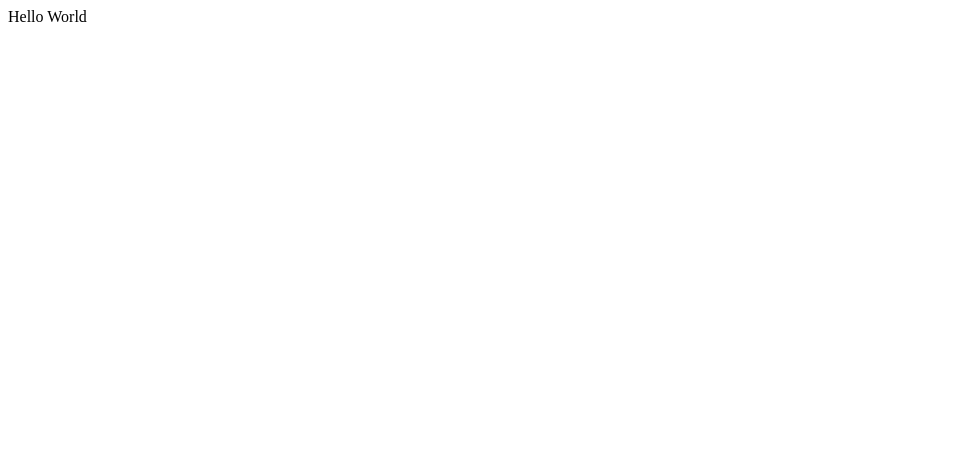
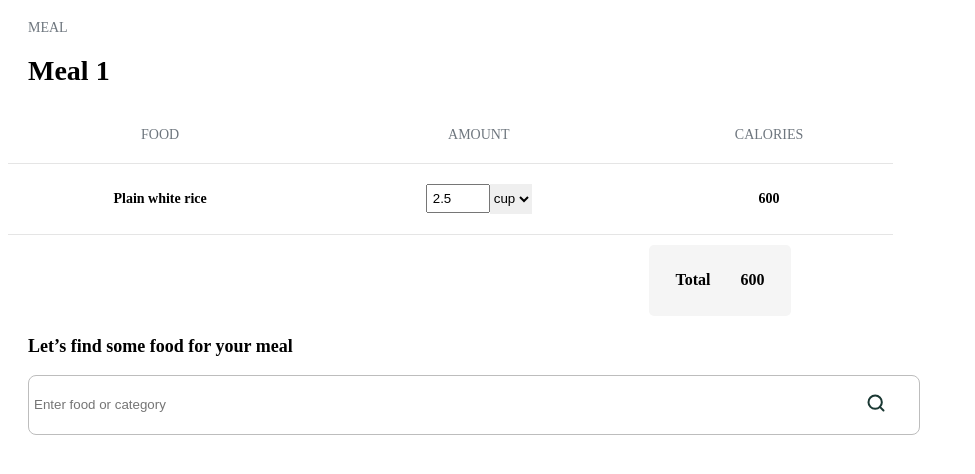
Before and after one commit to decadevs/live-project-sq015-net-palmfit-UI, a React (Create React App) app: page / in a window 1280 px wide. Shown: the top 474 px of the page, without its empty margins (0-975 px from the left). Built offline with nearby package versions, Linux system fonts and the light colour scheme.

Commit message:
commit meal-list page

```diff
--- a/package.json
+++ b/package.json
@@ -7,10 +7,12 @@
     "@testing-library/react": "^13.4.0",
     "@testing-library/user-event": "^13.5.0",
     "bootstrap": "^5.3.1",
+    "package-name": "^0.1.0",
     "react": "^18.2.0",
     "react-bootstrap": "^2.8.0",
     "react-dom": "^18.2.0",
     "react-scripts": "5.0.1",
+    "uuid": "^9.0.0",
     "web-vitals": "^2.1.4"
   },
   "scripts": {
--- a/src/components/App.js
+++ b/src/components/App.js
@@ -1,8 +1,28 @@
+import React from 'react';
 import '../styles/App.css';
 
+
+import MealInfo from './Meal-List-Plan/MealInfo';
+import FoodTable from './Meal-List-Plan/FoodTable';
+import FoodSearch from './Meal-List-Plan/FoodSearch';
+import '../styles/Style.css';
+
+
 function App() {
+  const foods = [
+    { name: 'Plain white rice', amount: 2.5, measurement: 'cup', calories: 600, caloriesPerMeasurement: { cup: 100, tablespoon: 50, ounce: 75 } },
+    //{ name: 'Food 2', amount: 2, measurement: 'tablespoon', calories: 50, caloriesPerMeasurement: { cup: 100, tablespoon: 50, ounce: 75 } },
+    //{ name: 'Food 3', amount: 2, measurement: 'tablespoon', calories: 50, caloriesPerMeasurement: { cup: 100, tablespoon: 50, ounce: 75 } },
+    //{ name: 'Food 3', amount: 2, measurement: 'tablespoon', calories: 50, caloriesPerMeasurement: { cup: 100, tablespoon: 50, ounce: 75 } },
+    // Add more food items
+  ];
+
   return (
-    <div> Hello World</div>
+    <div className="App">
+      <MealInfo mealName="Meal 1" totalCalories={foods.reduce((total, food) => total + parseFloat(food.calories), 0)} />
+      <FoodTable foods={foods} />
+      { <FoodSearch/> }
+    </div>
   );
 }
 
--- /dev/null
+++ b/src/components/Meal-List-Plan/FoodSearch.jsx
@@ -0,0 +1,35 @@
+ import React, { useState } from 'react';
+
+
+const SearchFood = () => {
+  const [searchTerm, setSearchTerm] = useState('');
+
+  const handleSearchChange = (e) => {
+    setSearchTerm(e.target.value);
+  };
+
+  const handleSearchSubmit = (e) => {
+    e.preventDefault();
+    // Add code to handle search submission
+  };
+
+  return (
+    <div className="search-container">
+      <p>Let’s find some food for your meal</p>
+      <form onSubmit={handleSearchSubmit} className="search-form">
+        <input
+          type="text"
+          placeholder="Enter food or category"
+          value={searchTerm}
+          onChange={handleSearchChange}
+          className="search-input"
+        />
+        <button type="submit" className="search-button">
+        <img className='search' src="/search.svg" alt="Search" />
+        </button>
+      </form>
+    </div>
+  );
+};
+
+export default SearchFood;
--- /dev/null
+++ b/src/components/Meal-List-Plan/FoodTable.jsx
@@ -0,0 +1,40 @@
+import React, { useState } from 'react';
+//import './FoodTable.css';
+
+const FoodTable = ({ foods }) => {
+  const [foodData, setFoodData] = useState(foods);
+
+  return (
+    <>
+    <table className="food-table">
+      <thead>
+        <tr>
+          <th>FOOD</th>
+          <th>AMOUNT</th>
+          <th>CALORIES</th>
+        </tr>
+      </thead>
+      <tbody>
+        {foodData.map((food, index) => (
+          <tr key={index}>
+            <td>{food.name}</td>
+            <td>
+              <input readOnly  type="number" value={food.amount} />
+               <select  value={food.measurement}>
+                <option value="cup">cup</option>
+              </select>
+            </td>
+            <td>{parseFloat(food.calories, 0)}</td>
+          </tr>
+        ))}
+      </tbody>
+    </table>
+        <div className="total-row">
+          <p>Total</p>
+          <p>{foodData.reduce((total, food) => total + parseFloat(food.calories), 0)}</p>
+        </div>
+    </>
+  );
+};
+
+export default FoodTable;
--- /dev/null
+++ b/src/components/Meal-List-Plan/MealInfo.jsx
@@ -0,0 +1,33 @@
+import React from "react";
+//import './MealInfo.css';
+
+
+const MealInfo = ({ mealName, totalCalories }) => {
+  return (
+    <div className="meal-info">
+           <p>MEAL</p>
+          <h1 className="meal-name">{mealName}</h1>
+
+      </div>
+  );
+
+};
+
+export default MealInfo;
+
+
+
+
+
+
+
+
+// const MealInfo = ({ mealName, totalCalories }) => {
+//   return (
+//     <div className="meal-info">
+//       <p>MEAL</p>
+//       <h1 className="meal-name">{mealName}</h1>
+
+//     </div>
+//   );
+// };
--- a/src/styles/App.css
+++ b/src/styles/App.css
@@ -1,6 +1,6 @@
 .App {
   text-align: center;
-  color: red;
+  color: black;
 }
 
 .App-logo {
--- /dev/null
+++ b/src/styles/Style.css
@@ -0,0 +1,130 @@
+.meal-info p {
+    color: #6E767E;
+font-family: Nunito Sans;
+font-size: 14px;
+font-style: normal;
+font-weight: 400;
+line-height: normal;
+}
+
+.meal-info h1 {
+    color: #000;
+font-family: Nunito Sans;
+font-size: 28px;
+font-style: normal;
+font-weight: 600;
+line-height: normal;
+}
+
+.meal-info {
+    text-align: left;
+    margin: 20px;
+  }
+
+  .meal-name {
+    font-weight: bold;
+    text-align: left;
+  }
+
+  .total-calories {
+    text-align: right;
+  }
+
+  .food-table {
+    width: 70%;
+
+    border-collapse: collapse;
+
+  }
+
+  .food-table th,
+  .food-table td {
+    border-bottom: 1px solid lightgray;
+    padding: 20px;
+    color: #000;
+    font-family: Nunito Sans;
+    font-size: 14px;
+    font-style: normal;
+    font-weight: 600;
+    line-height: normal;
+    border-color: #E5E5E5;
+
+  }
+
+  .food-table th {
+    border-bottom: 1px solid black;
+    color: #6E767E;
+    font-family: "Nunito Sans";
+    font-size: 14px;
+    font-style: normal;
+    font-weight: 400;
+    line-height: normal;
+    border-bottom: 1px solid #E5E5E5;
+  }
+
+  .total-row {
+    display: inline-flex;
+    height: 35px;
+    padding: 10px 27px 26px 27px;
+    margin-left: 10rem;
+    align-items: flex-start;
+    gap: 30px;
+    flex-shrink: 0;
+    border-radius: 5px;
+background: #F5F5F5;
+font-weight: bold;
+margin-top: 10px;
+  }
+
+  .food-table input[type="number"] {
+    width: 50px; /* Adjust the width to your preference */
+    padding: 5px;
+  }
+
+ /* Match the select height with input height */
+.food-table select {
+    height: 30px; /* Match the height with input height */
+    border: none; /* Remove the border */
+  outline: none; /* Remove the outline on focus */
+  }
+
+  .search-container {
+    text-align: left;
+    margin: 20px;
+  }
+
+  .search-container p {
+    color: #000;
+font-family: "Nunito Sans";
+font-size: 18px;
+font-style: normal;
+font-weight: 600;
+line-height: normal;
+  }
+
+  .search-form {
+    display: flex;
+    align-items: center;
+
+  }
+
+  .search-input {
+    margin-right: 10px;
+    padding: 5px;
+    border-radius: 8px;
+border: 1px solid #BDBDBD;
+background: #FFF;
+width: 55rem;
+height: 3rem;
+flex-shrink: 0;
+  }
+
+  .search-button {
+    background: none;
+    border: none;
+    cursor: pointer;
+  }
+
+  .search-button{
+    margin-left: -70px;
+  }
```
Also changed, not shown: public/search.svg (added), 1 other file (tests, documents, lock files or other folders).
